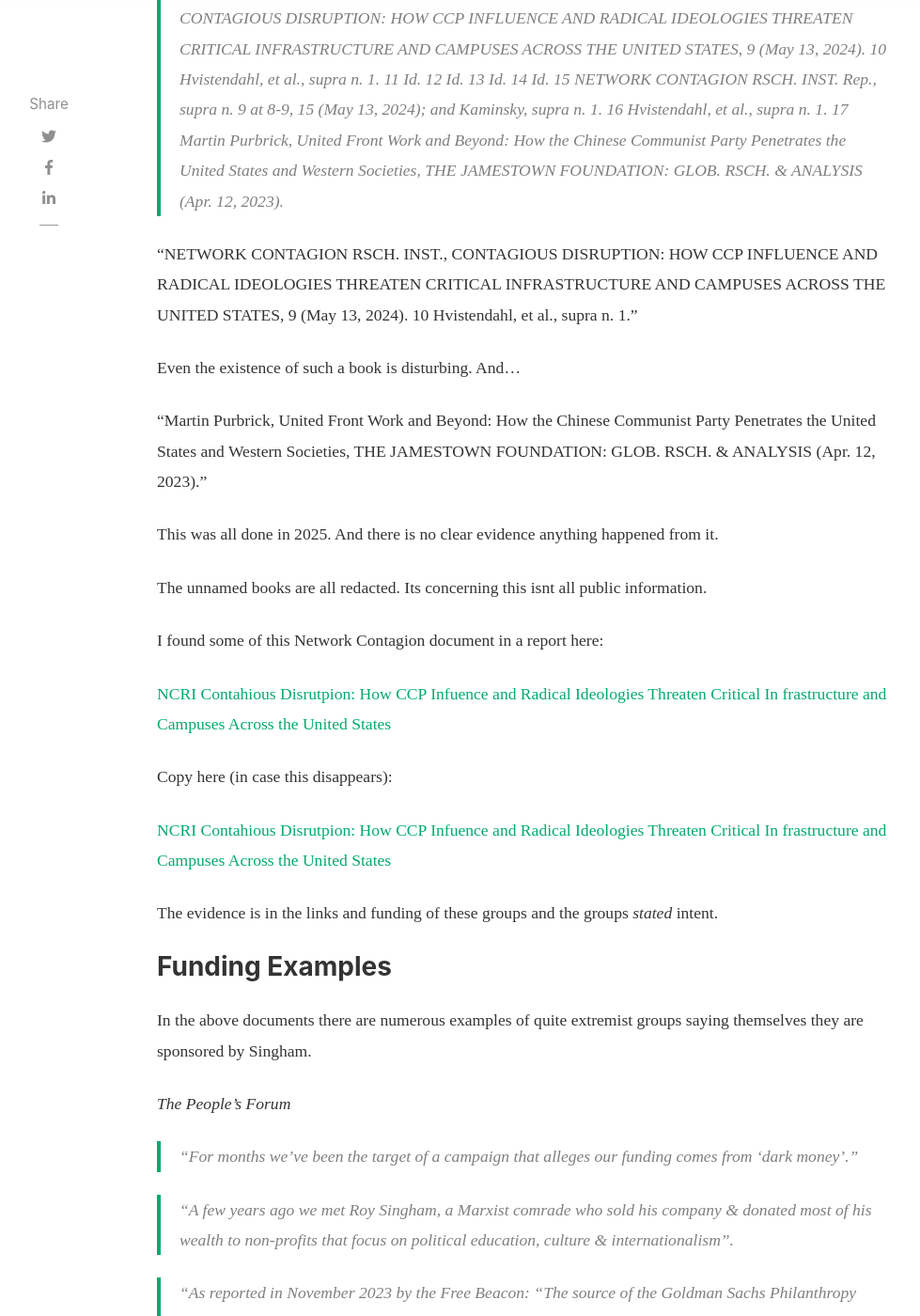
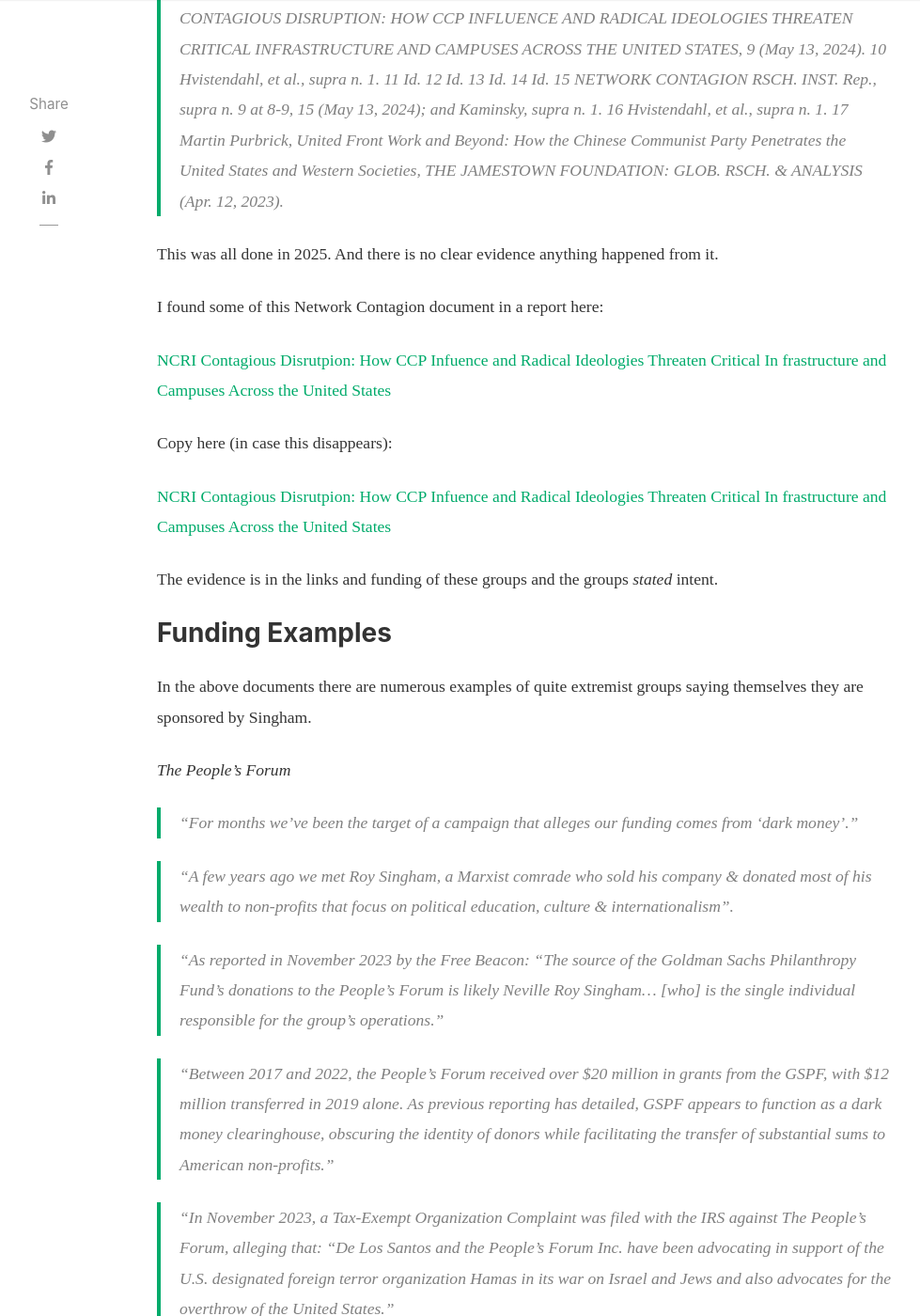
Before and after one commit to unrestricted-info/unrestricted, a Jekyll site: the page built from _posts/2026-05-31-chinese-interference-in-us.md, in a window 1280 px wide and 1400 px high, scrolled down 2406 px. Shown: the whole window at 94% size, without its empty margins (118-1097 px from the left). Built offline with Jekyll 4.4.1, drawn with Linux system fonts in a browser that asks for light colours; nearby versions of some CDN libraries; comment, search, counter and statistics services are not loaded.

Commit message:
chinese-interference

```diff
--- a/_posts/2026-05-31-chinese-interference-in-us.md
+++ b/_posts/2026-05-31-chinese-interference-in-us.md
@@ -54,25 +54,15 @@ THREATEN CRITICAL INFRASTRUCTURE AND CAMPUSES ACROSS THE UNITED STATES, 9 (May 1
 > 17 Martin Purbrick, United Front Work and Beyond: How the Chinese Communist Party Penetrates the United States
 and Western Societies, THE JAMESTOWN FOUNDATION: GLOB. RSCH. & ANALYSIS (Apr. 12, 2023).
 
-
-"NETWORK CONTAGION RSCH. INST., CONTAGIOUS DISRUPTION: HOW CCP INFLUENCE AND RADICAL IDEOLOGIES THREATEN CRITICAL INFRASTRUCTURE AND CAMPUSES ACROSS THE UNITED STATES, 9 (May 13, 2024). 10 Hvistendahl, et al., supra n. 1."
-
-Even the existence of such a book is disturbing. And...
-
-"Martin Purbrick, United Front Work and Beyond: How the Chinese Communist Party Penetrates the United States
-and Western Societies, THE JAMESTOWN FOUNDATION: GLOB. RSCH. & ANALYSIS (Apr. 12, 2023)."
-
 This was all done in 2025. And there is no clear evidence anything happened from it.
-
-The unnamed books are all redacted. Its concerning this isnt all public information.
 
 I found some of this Network Contagion document in a report here:
 
-[NCRI Contahious Disrutpion: How CCP Infuence and Radical Ideologies Threaten Critical In frastructure and Campuses Across the United States](https://networkcontagion.us/reports/ccp-influence-and-radical-ideologies/)
+[NCRI Contagious Disrutpion: How CCP Infuence and Radical Ideologies Threaten Critical In frastructure and Campuses Across the United States](https://networkcontagion.us/reports/ccp-influence-and-radical-ideologies/)
 
 Copy here (in case this disappears):
 
-[NCRI Contahious Disrutpion: How CCP Infuence and Radical Ideologies Threaten Critical In frastructure and Campuses Across the United States](/assets/docs/2026-05/SID4P-Report_May-2024.pdf)
+[NCRI Contagious Disrutpion: How CCP Infuence and Radical Ideologies Threaten Critical In frastructure and Campuses Across the United States](/assets/docs/2026-05/SID4P-Report_May-2024.pdf)
 
 The evidence is in the links and funding of these groups and the groups _stated_ intent.
 
```
